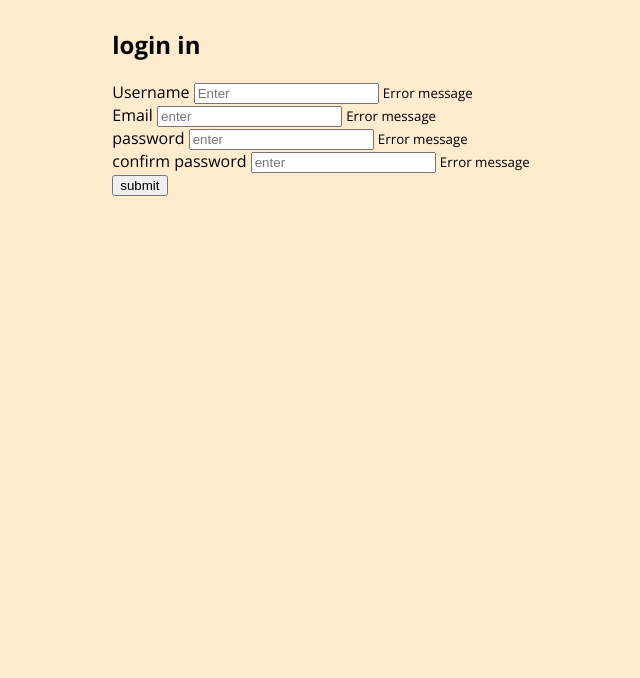
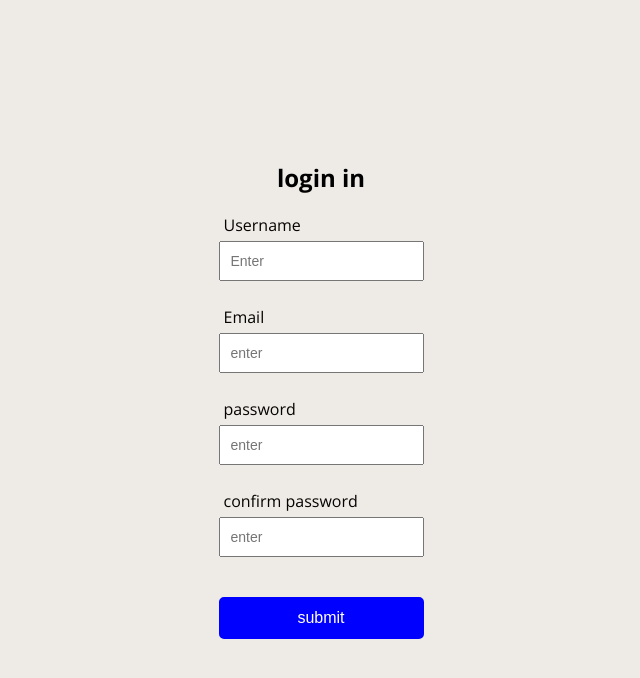
Before and after one commit to Salmanzal/axiom-full-stack-developer-batch-1, a plain HTML site: page project 1/index.html in a window 1280 px wide. Shown: the whole page, without its empty margins (319-959 px from the left). Drawn offline with nearby package versions, Linux system fonts and the light colour scheme.

Commit message:
completed project 1 CSS
project 1 completed CSS

```diff
--- a/project 1/style.css
+++ b/project 1/style.css
@@ -1,13 +1,93 @@
 @import url('https://fonts.googleapis.com/css2?family=Open+Sans:ital,wght@0,300..800;1,300..800&display=swap');
+
+:root {
+    --success-colour: green;
+    --error-color: orangered;
+}
 
 * {
     box-sizing: border-box;
 }
 
 body{
-    background-color: blanchedalmond;
+    background-color: rgb(238, 235, 230);
   font-family: "Open Sans", sans-serif;
   display: flex;
   align-items: center;
   justify-content: center;
+  min-height: 100vh;
+  margin: 0;
 }
+
+.container {
+    background-color: rgb(212, 208, 202);
+    border-radius: 6px;
+    box-shadow: 0 2px 10px rgba(30, 15, 15, 0.3);
+    width: 700px;
+}
+
+h2 {
+    text-align: center;
+    margin:0 0 20px;
+}
+.form {
+    padding: 30px 40px;
+}
+
+.form-control {
+    margin-buttom: 10px;
+    padding-bottom: 20px;
+    position:relative;
+}
+
+.form-control label {
+    color: rgb(6, 4, 2);
+    display: block;
+    margin: 5px;
+}
+
+.form-control input{
+    border: 2px solid white
+    border-radius: 5px;
+    display: block;
+    width: 100;
+    padding: 10px;
+    font-size: 14px;
+}
+
+.form-control input:focus {
+    outline: 0;
+    border-color:rgb(243, 177, 97) ;
+}
+
+.form-control.success input {
+    border-color: var(--success-colour);
+}
+
+ .form-control.error input {
+        border-color: var(--error-color);
+}
+.form-control small {
+    color: var(--error-color);
+    position: absolute;
+    bottom: 0;
+    left: 0;
+    visibility: hidden;
+}
+
+.form-control.error small {
+    visibility: visible;
+}
+
+.form button {
+    cursor: pointer;
+    background-color: blue;
+    border: 2px solid blue;
+    border-radius: 5px;
+    color: white;
+    display: block;
+    font-size: 16px;
+    padding: 10px;
+    margin-top: 20px;
+    width: 100%;
+}
```
